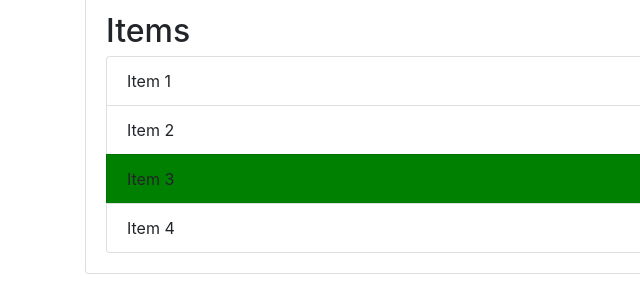
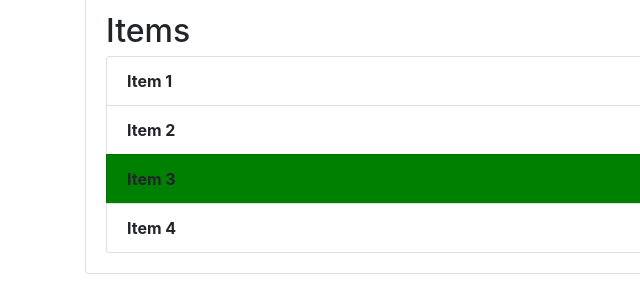
Before and after one commit to AbhiSingh0302/Sharpener, a plain HTML site: page index.html in a window 1280 px wide. Shown: the part 223-526 px from the top of the page, 0-640 px from the left. Drawn offline with nearby package versions, Linux system fonts and the light colour scheme.

Commit message:
list items bold

```diff
--- a/index.html
+++ b/index.html
@@ -44,6 +44,9 @@
     let items = document.getElementsByClassName("list-group-item");
     console.log(items);
     items[2].style.backgroundColor = "green";
+    for(let i=0; i<items.length; i++){
+      items[i].style.fontWeight = "bold";
+    }
   </script>
 </body>
 </html>
```
